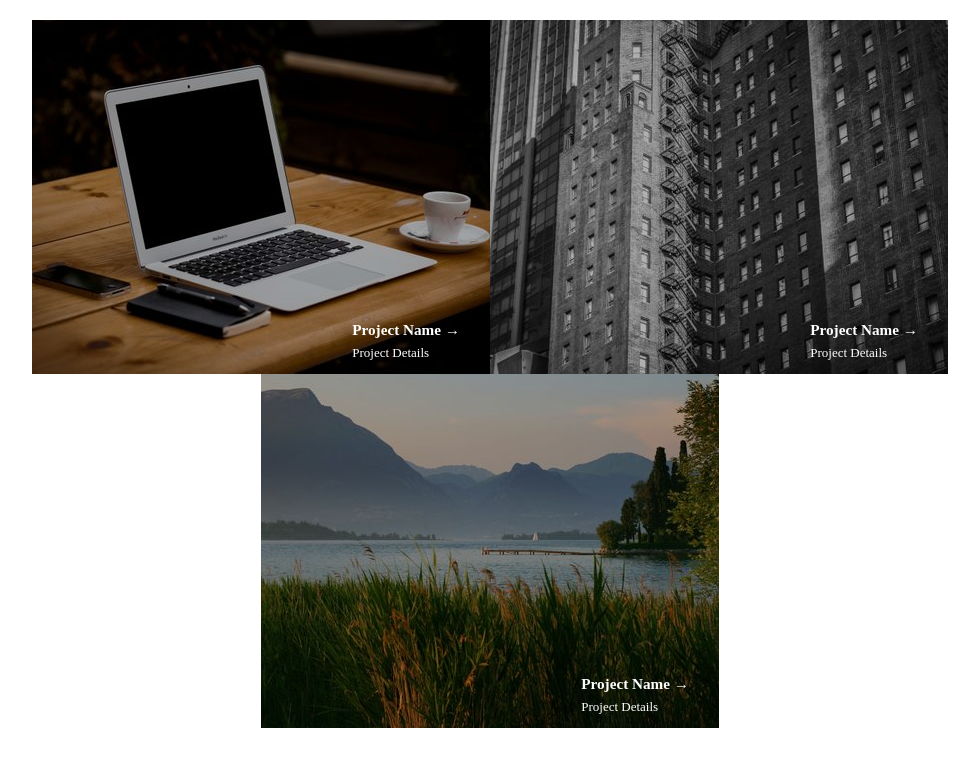
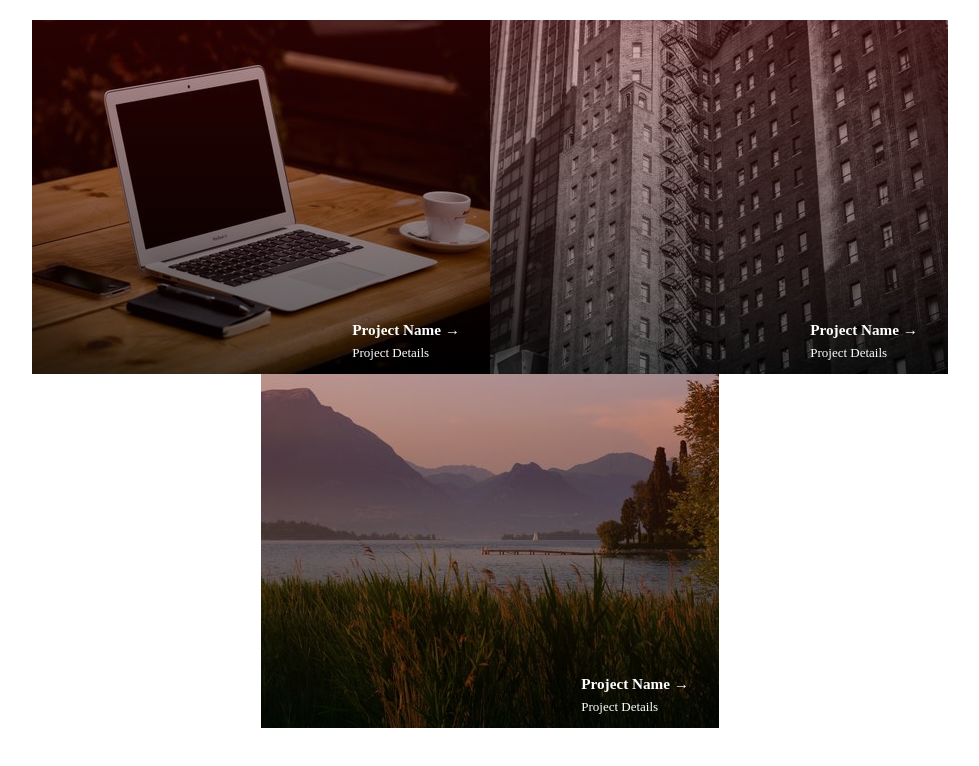
Before and after one commit to parvathyvd/portfolio-images-flex, a plain HTML site: page index.html in a window 1280 px wide. Shown: the whole page, without its empty margins (150-1129 px from the left). Drawn offline with Linux system fonts and the light colour scheme.

Commit message:
changed overlay color

```diff
--- a/index.html
+++ b/index.html
@@ -7,7 +7,7 @@
     <meta name="description" content="">
     <meta name="author" content="">
     <link rel="icon" href="../../favicon.ico">
-    <title>Starter Template</title>
+    <title>Portfolio images with overlay</title>
     <!-- Custom styles for this template -->
     <link href="css/custom.css" rel="stylesheet">
 </head>
--- a/scss/custom.scss
+++ b/scss/custom.scss
@@ -27,7 +27,7 @@ body{
         position: absolute;
         top:0;
         left:0;
-        background: rgba(0,0,0,0.3);
+        background-image: linear-gradient(to bottom,rgba(133, 6, 6, 0.3),rgba(0,0,0,0.6));
         width: 100%;
         height: 100%;
 
```
Also changed, not shown: css/custom.css.
